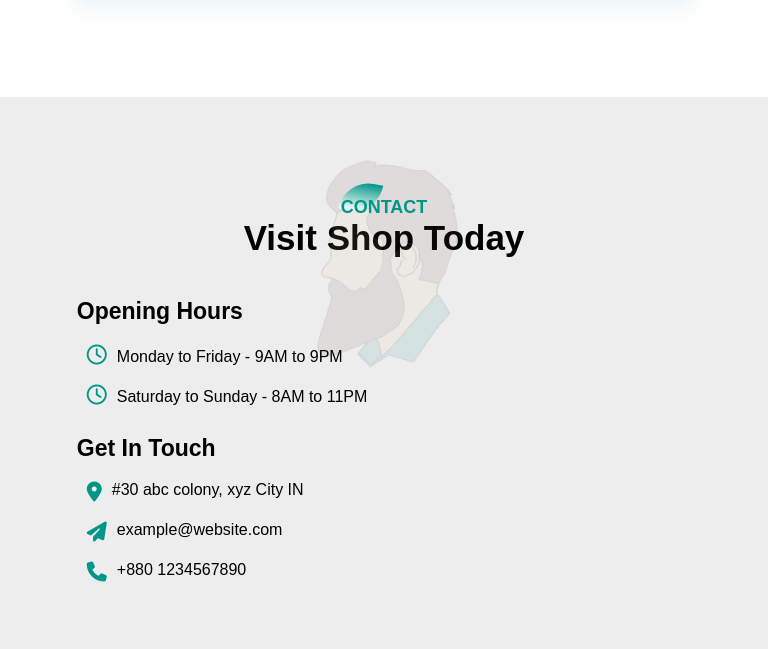
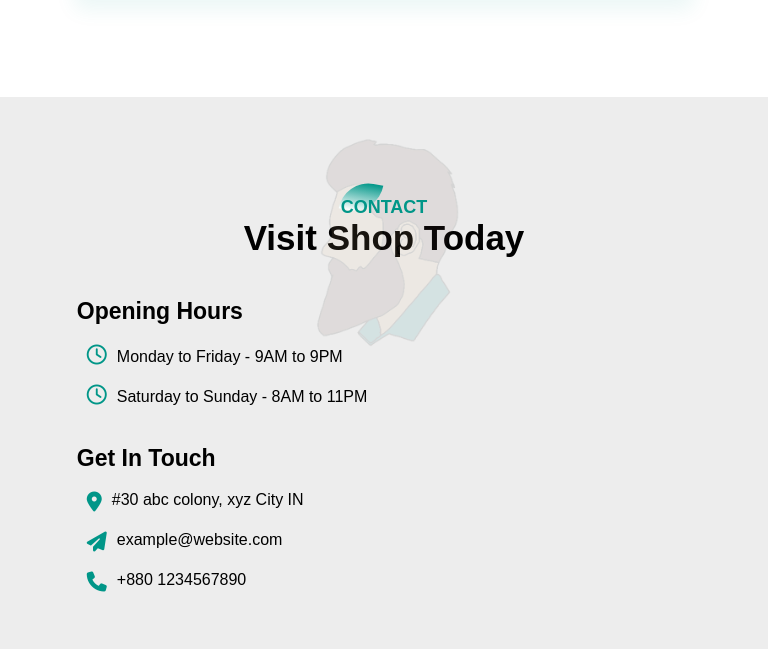
Before and after one commit to Shohanojjaman/Barber, a plain HTML site: page index.html in a window 768 px wide. Shown: the part 4938-5587 px from the top of the page. Drawn offline with Linux system fonts and the light colour scheme; some packages are replaced by stand-ins of ours; a script that the page names is missing.

Commit message:
Fix a issue.

```diff
--- a/css/responsive.css
+++ b/css/responsive.css
@@ -226,13 +226,14 @@
 
     img.footerImg {
         max-width: 270px;
-        top: 27%;
+        top: 23%;
     }
 
     .footerLeft,
     .footerRight {
         flex-basis: 100%;
         padding: 0;
+        margin-bottom: 30px;
     }
 
     .footerRight {
@@ -322,6 +323,7 @@
     .footerRight {
         flex-basis: 100%;
         padding: 0;
+        margin-bottom: 30px;
     }
 
     .footerRight {
```
